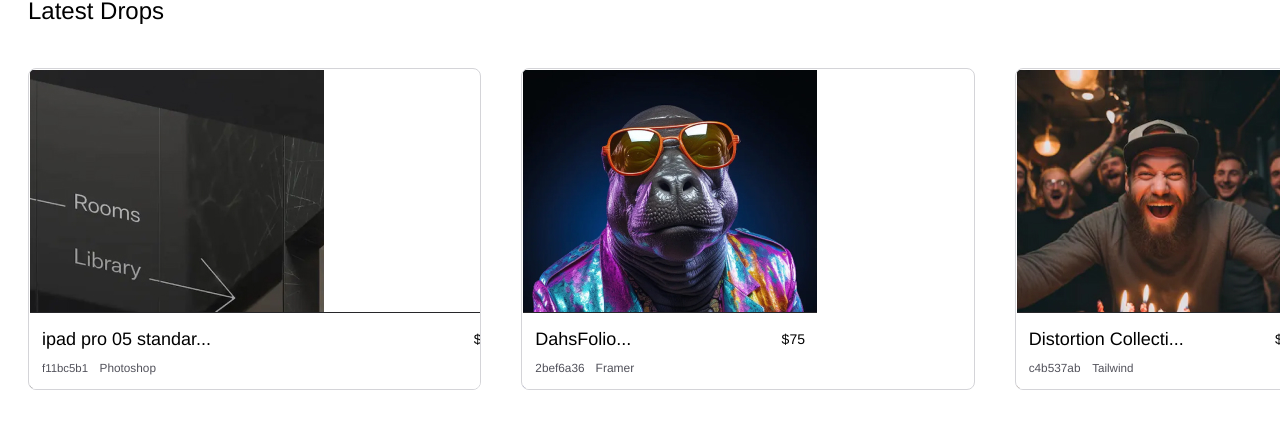
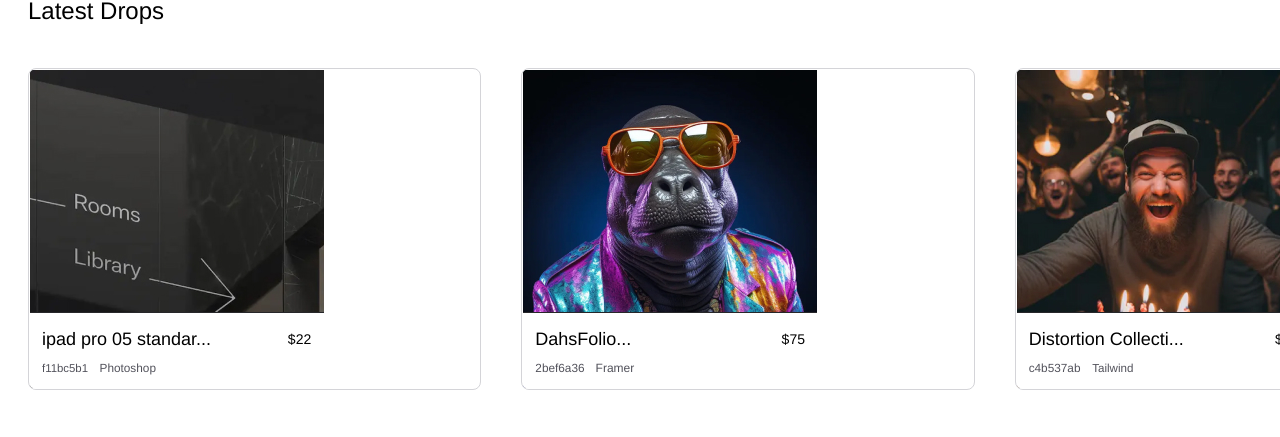
Before and after one commit to joaovansan/avaliacao1dsw, a Next.js app: page / in a window 1280 px wide. Shown: the part 515-952 px from the top of the page. Built offline with nearby package versions, Linux system fonts and the light colour scheme.

Commit message:
Fix image ipad

```diff
--- a/app/components/Main.tsx
+++ b/app/components/Main.tsx
@@ -12,12 +12,12 @@ export default function Main() {
   <div className="w-[1440px] gap-[40px] absolute top-[88px] left-[28px] flex items-start">
     <div className="flex flex-col items-start p-px relative flex-1 self-stretch grow rounded-[8px] overflow-hidden border border-solid border-zinc-300">
       <div className="inline-flex h-[318px] items-start relative">
-        <img className="flex-1 max-w-[294px] grow relative self-stretch" alt="ipad" src="/img/Ipad pro.jpg" />
+        <img className="flex-1 max-w-[480px] grow relative self-stretch" alt="ipad" src="/img/Ipad pro.jpg" />
       </div>
 
 
 
-      <div className="flex flex-col w-[480px] items-start gap-[8px] pt-[13px] pb-[253px] px-[12px] absolute top-[243px] left-px bg-white border-t [border-top-style:solid] border-zinc-800">
+      <div className="flex flex-col w-[294px] items-start gap-[8px] pt-[13px] pb-[253px] px-[12px] absolute top-[243px] left-px bg-white border-t [border-top-style:solid] border-zinc-800">
         <div className="flex items-center justify-between relative self-stretch w-full flex-[0_0_auto]">
           <div className="inline-flex items-start pl-0 pr-[5.92px] py-0 flex-[0_0_auto] flex-col relative">
             <div className="relative w-fit mt-[-1.00px] [font-family:'Inter-Regular',Helvetica] font-normal text-black text-[18px] tracking-[0] leading-[28px] whitespace-nowrap">
```
